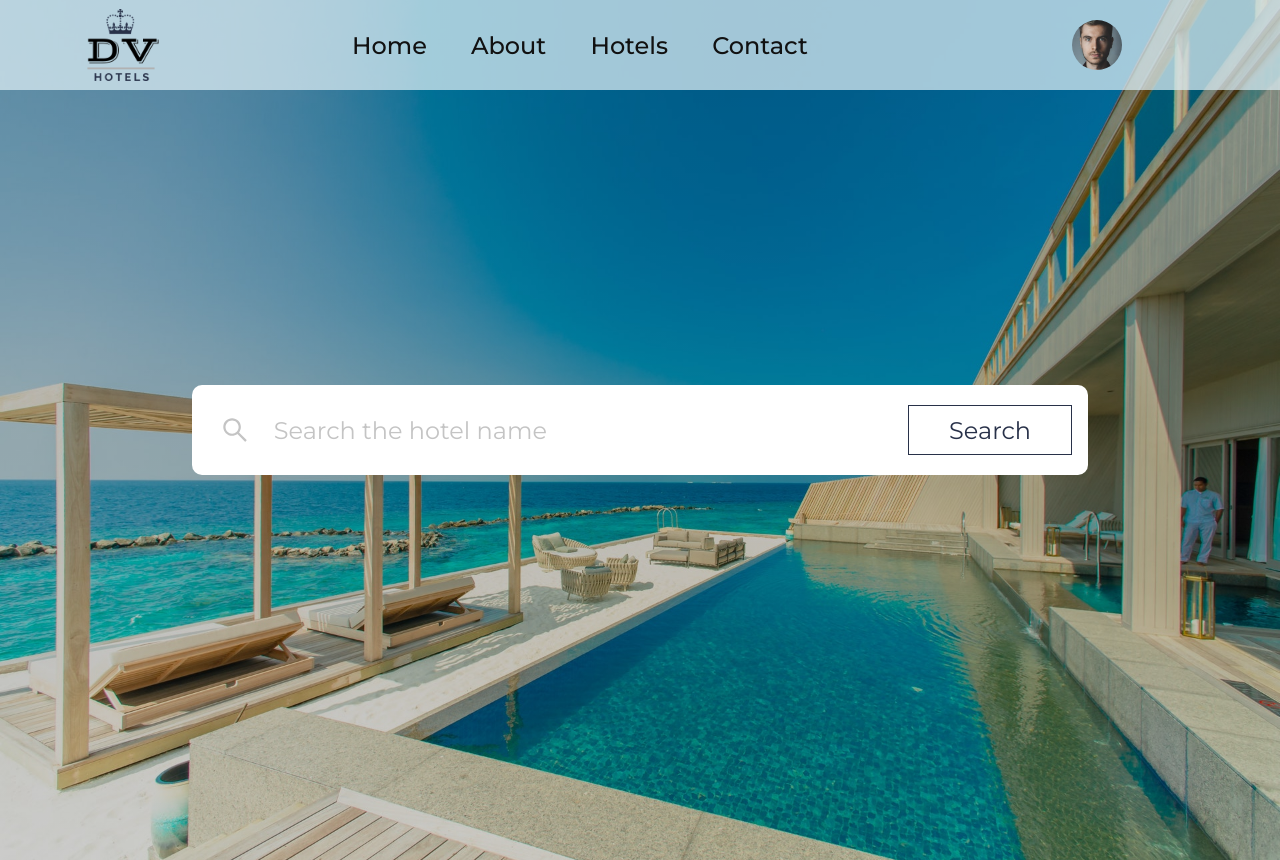
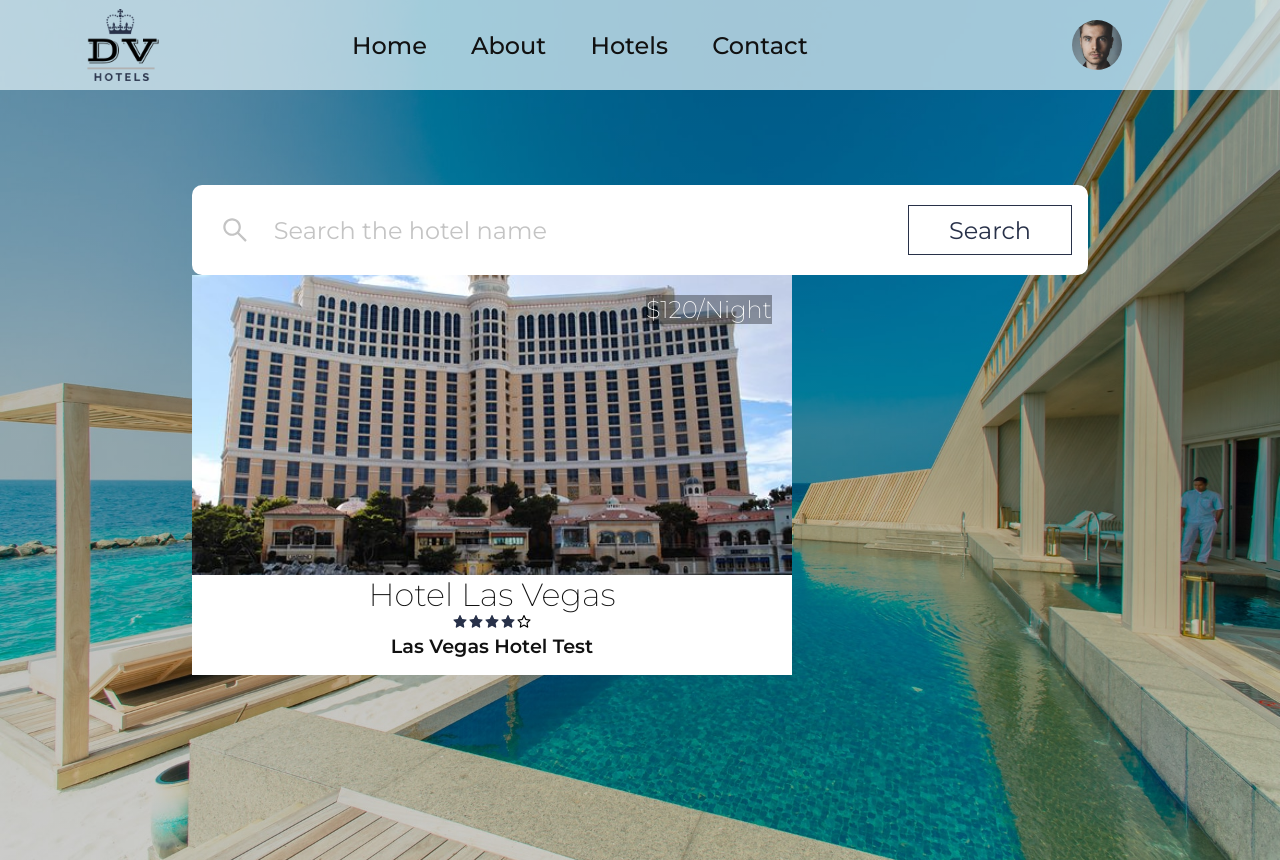
Before and after one commit to vujic02/DV-Hotels, a React (Create React App) app: page / in a window 1280 px wide. Built offline with nearby package versions, Linux system fonts and the light colour scheme.

Commit message:
Added Card

```diff
--- a/src/components/Main/Card.js
+++ b/src/components/Main/Card.js
@@ -0,0 +1,35 @@
+import React from "react";
+import {
+  CardDescription,
+  CardHeader,
+  CardImage,
+  PriceTag,
+  CardDiv,
+  FilledStar,
+  OutlineStar,
+  PriceTagWrapper,
+} from "../../styles/card-styles";
+
+import TestImage from "../../hotel.jpg";
+
+const Card = () => {
+  return (
+    <CardDiv>
+      <CardImage src={TestImage} />
+      <PriceTagWrapper>
+        <PriceTag>$120/Night</PriceTag>
+      </PriceTagWrapper>
+      <CardHeader>Hotel Las Vegas</CardHeader>
+      <div>
+        <FilledStar />
+        <FilledStar />
+        <FilledStar />
+        <FilledStar />
+        <OutlineStar />
+      </div>
+      <CardDescription>Las Vegas Hotel Test</CardDescription>
+    </CardDiv>
+  );
+};
+
+export default Card;
--- a/src/pages/Home.js
+++ b/src/pages/Home.js
@@ -6,6 +6,8 @@ import SearchBar from "../components/Main/SearchBar";
 import { LandingOverlay } from "../styles/home-styles";
 
 import { Overlay } from "../styles/global-styles";
+
+import Card from "../components/Main/Card";
 
 const Home = ({ toggle, isOpen }) => {
   return (
@@ -29,6 +31,7 @@ const Home = ({ toggle, isOpen }) => {
           pM="0 10%"
         >
           <SearchBar />
+          <Card />
         </Overlay>
       </LandingOverlay>
     </div>
--- a/src/styles/card-styles.js
+++ b/src/styles/card-styles.js
@@ -0,0 +1,56 @@
+import styled from "styled-components";
+
+import { AiFillStar, AiOutlineStar } from "react-icons/ai";
+
+export const CardDescription = styled.p`
+  color: var(--black);
+  font-size: 1.2rem;
+  font-weight: 600;
+`;
+
+export const CardHeader = styled.h1`
+  color: var(--black);
+  font-size: 2rem;
+  font-weight: 200;
+`;
+
+export const CardImage = styled.img`
+  width: 100%;
+  height: 300px;
+  object-fit: cover;
+`;
+
+export const PriceTag = styled.h3`
+  font-size: 1.5rem;
+  font-weight: 200;
+  text-shadow: var(--white);
+  color: var(--white);
+`;
+
+export const PriceTagWrapper = styled.div`
+  position: absolute;
+  background-color: rgba(1, 1, 1, 0.35);
+
+  top: 20px;
+  right: 20px;
+`;
+
+export const CardDiv = styled.div`
+  width: 600px;
+  height: 400px;
+
+  background-color: var(--white);
+  display: flex;
+  flex-direction: column;
+  align-items: center;
+
+  position: relative;
+`;
+
+export const FilledStar = styled(AiFillStar)`
+  color: var(--denimBlue);
+`;
+
+export const OutlineStar = styled(AiOutlineStar)`
+  background-color: var(--white);
+`;
```
Also changed, not shown: src/hotel.jpg (added).
